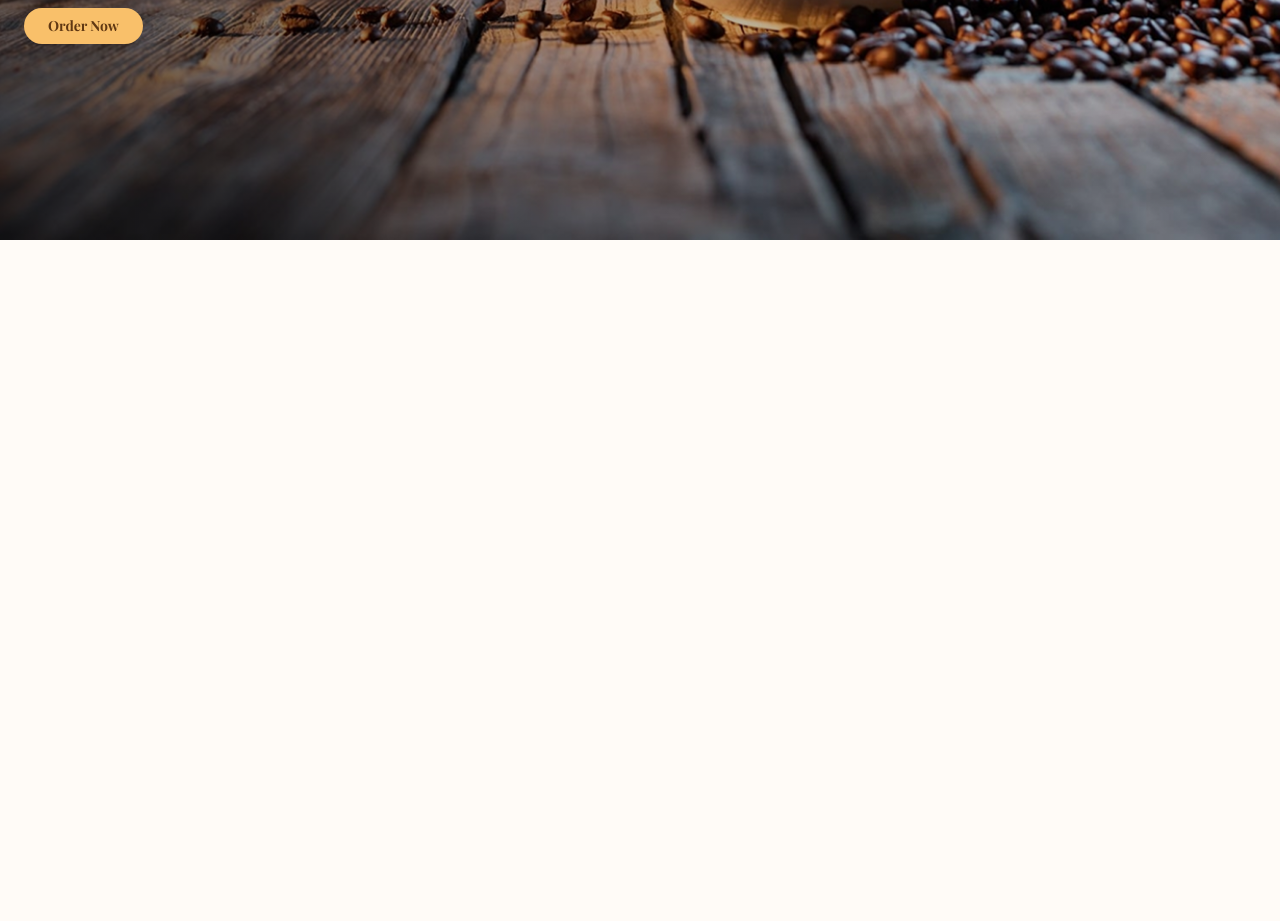
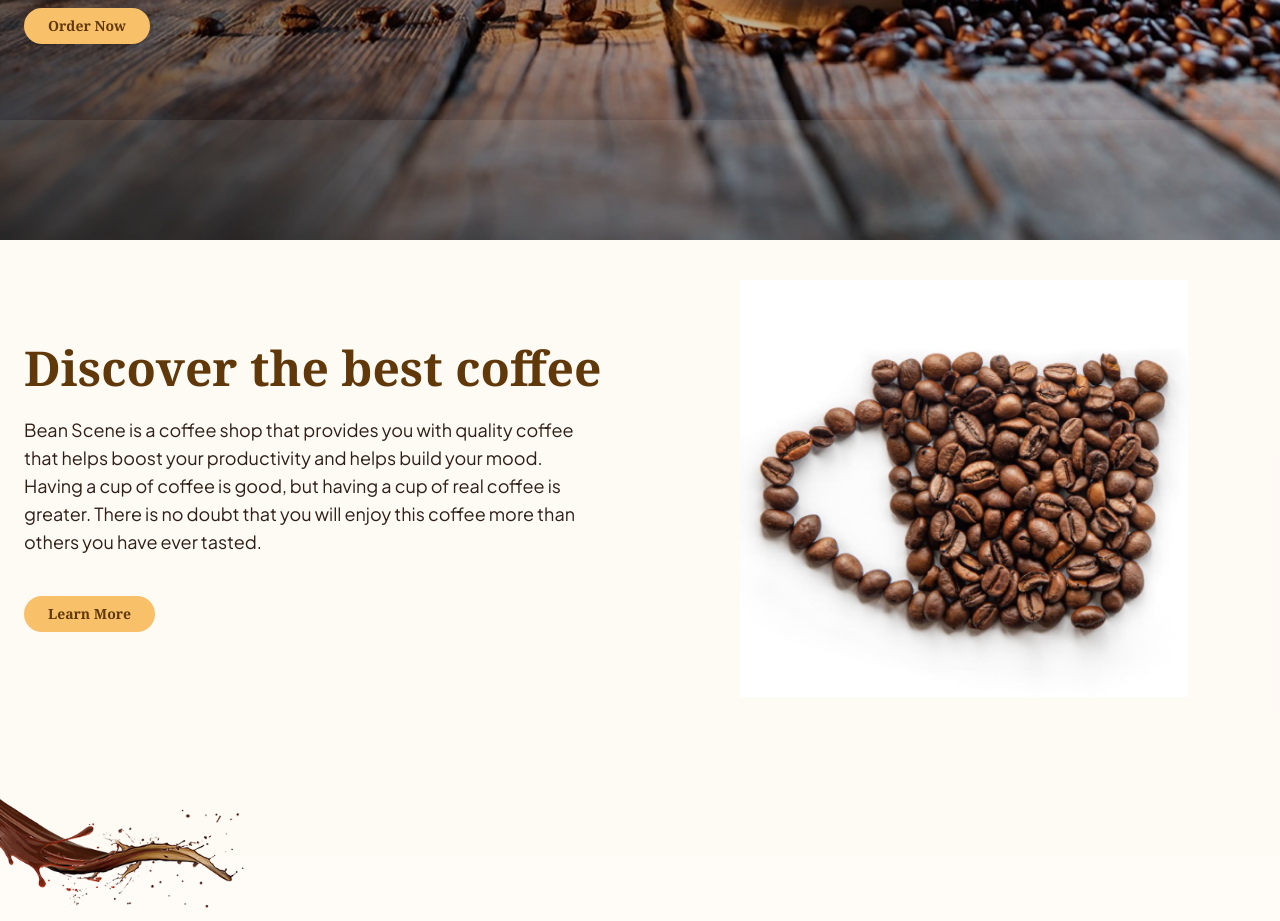
Before and after one commit to Dot010/bean-scene-coffee, a Next.js app: page / in a window 1280 px wide. Shown: the part 560-1481 px from the top of the page. Before the commit the page ends 800 px from the top, so only its background shows below. Built offline with nearby package versions, Linux system fonts and the light colour scheme; a web font is replaced by a local one.

Commit message:
feat: add About component and related UI elements; update global styles and text variants

```diff
--- a/app/globals.css
+++ b/app/globals.css
@@ -2,10 +2,11 @@
 
 @theme {
   --color-coffee-dark: #2F1F17;
-  --color-coffee-brown: #603813;
+  --color-coffee-brown: #603809;
   --color-coffee-amber: #F9C06A;
   --color-coffee-cream: #FFFBF7;
   --color-coffee-sand: #F6EBDA;
+  --color-coffee-gray:#707070
 
   --font-serif: var(--font-playfair), Georgia, serif;
   --font-sans: var(--font-jakarta), system-ui, sans-serif;
--- a/app/page.tsx
+++ b/app/page.tsx
@@ -1,3 +1,4 @@
+import About from '@/components/landing/about'
 import Hero from '@/components/landing/hero'
 import Navbar from '@/components/landing/navbar'
 
@@ -6,7 +7,8 @@ const Home = () => {
   return (
     <main className='min-h-screen bg-coffee-cream'>
       <Navbar />
-      <Hero/>
+      <Hero />
+      <About/>
     </main>
   )
 }
--- /dev/null
+++ b/components/landing/about.tsx
@@ -0,0 +1,59 @@
+import Image from 'next/image';
+import cofeeblast from "../../public/images/coffeeblast.png"
+import { Text } from '../ui/text';
+import { Heading } from '../ui/heading';
+import { Button } from '../ui/buttons';
+import coupcaffee from '../../public/images/coupcoffee.png';
+import { Container } from '../ui/container';
+
+const about = () => {
+  return (
+    <section className= "relative bg-coffee-sand/10 w-full py-20 md:py-28">
+     <Container className="relative z-10">
+        <div className="grid grid-cols-1 items-center lg:grid-cols-2 lg:gap-16">
+
+
+          <div className="flex flex-col items-start space-y-6">
+            <Heading as="h2" className="text-coffee-brown font-semibold">
+              Discover the best coffee
+            </Heading>
+
+            <Text variant="subtle" className="mb-8 max-w-xl">
+              Bean Scene is a coffee shop that provides you with quality coffee
+              that helps boost your productivity and helps build your mood.
+              Having a cup of coffee is good, but having a cup of real coffee is
+              greater. There is no doubt that you will enjoy this coffee more
+              than others you have ever tasted.
+            </Text>
+
+            <div className="pt-2">
+              <Button href="#learnmore" variant="primary">
+                Learn More
+              </Button>
+            </div>
+          </div>
+
+          <div className="flex items-center justify-center overflow-hidden rounded-2xl p-6 lg:p-12">
+            <Image
+              src={coupcaffee}
+              alt="Xícara de grãos de café"
+              className="h-auto w-full max-w-md object-contain"
+            />
+          </div>
+
+        </div>
+          </Container>
+          <div className='absolute -bottom-16 -left-8 z-20 w-44 md:w-72 pointer-events-none'>
+              <Image
+                  src={cofeeblast}
+                  alt=''
+                  aria-hidden="true"
+              className='h-auto w-full object-contain'
+              />
+          </div>
+
+    </section>
+  );
+};
+
+export default about;
--- /dev/null
+++ b/components/ui/heading.tsx
@@ -0,0 +1,28 @@
+import { cn } from '@/lib/utils';
+
+interface HeadingProps extends React.HTMLAttributes<HTMLHeadingElement> {
+  as?: 'h1' | 'h2' | 'h3';
+  children: React.ReactNode;
+}
+
+export function Heading({
+  as: Component = 'h2',
+  className,
+  children,
+  ...props
+}: HeadingProps) {
+  const sizes = {
+    h1: 'text-4xl md:text-6xl lg:text-7xl font-bold text-coffee-brown',
+    h2: 'text-3xl md:text-5xl font-bold text-coffee-dark',
+    h3: 'text-xl md:text-2xl font-semibold text-coffee-dark',
+  };
+
+  return (
+    <Component
+      className={cn('font-serif leading-tight', sizes[Component], className)}
+      {...props}
+    >
+      {children}
+    </Component>
+  );
+}
--- a/components/ui/text.tsx
+++ b/components/ui/text.tsx
@@ -21,7 +21,7 @@ export function Text({
     kicker: 'text-coffee-amber font-semibold tracking-wide',
 
 
-    subtle: 'text-coffee-sand/80 font-normal',
+    subtle: 'text-coffee-gray/80 font-normal',
   };
 
   const sizes = {
```
Also changed, not shown: public/images/coffeeblast.png (added), public/images/coupcoffee.png (added).
